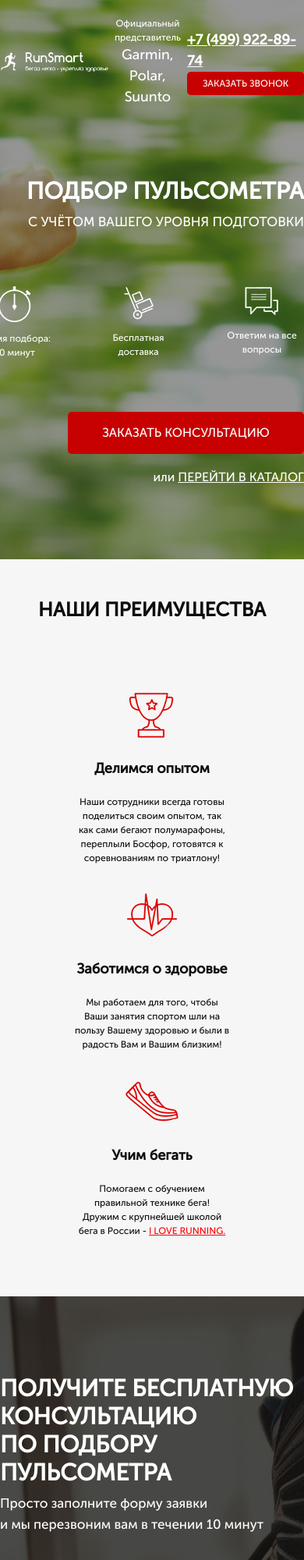
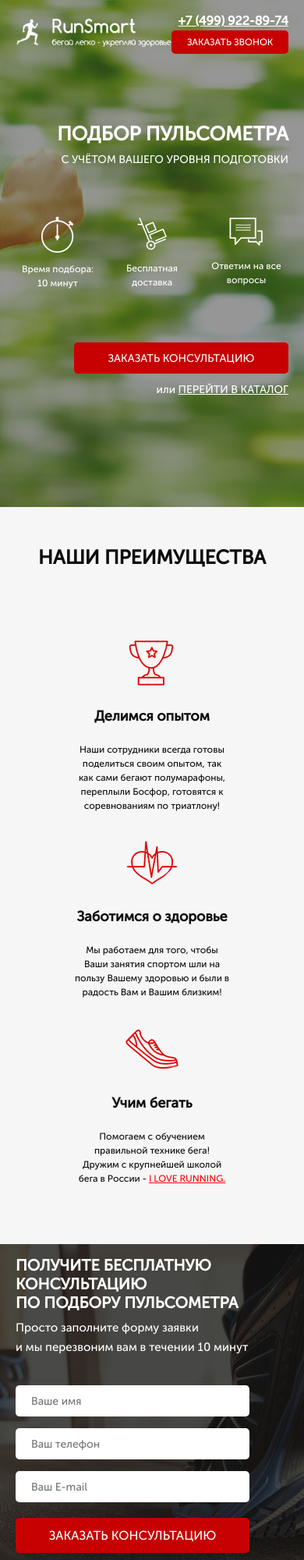
Before and after one commit to Vvlaad/Pulse_project, a website: page src/index.html in a window 390 px wide. Shown: the top 2000 px of the page at 78% size. Drawn offline with Linux system fonts and the light colour scheme; files whose address does not match are found by name.

Commit message:
three section&adapt

```diff
--- a/src/sass/base/_media.scss
+++ b/src/sass/base/_media.scss
@@ -10,6 +10,7 @@
             line-height: 20px;
         }
     }
+
 
 }
 @media (max-width: 991px) {
@@ -67,15 +68,68 @@
            margin-top: 20px;
            font-size: 12px;
        }
-       .title {
-           font-size: 25px;
-           &_left {
-               font-size: 25px;
-           }
-       }
    }
+   .title {
+        font-size: 25px;
+        &_left {
+        font-size: 20px;
+        }
+    }
+    .consultation {
+        min-height: 550px;
+        padding: 70px 0 62px 0;
+        &__descr {
+            font-size: 15px;
+            line-height: 25px;
+        }
+    }
+    .feed-form {
+        input {
+            height: 40px;
+        }
+    }
+    .button {
+        &_submit {
+            height: 45px;
+        }
+    }
 }
-@media (max-width: 575) {
-
-
+@media (max-width: 575px) {
+    .promo {
+        padding: 15px 20px;
+        &__header {
+            font-size: 25px;
+            line-height: 25px;
+        }
+        &__subheader {
+            font-size: 14px;
+        }
+        &__link {
+            font-size: 14px;
+            margin-top: 10px;
+        }
+        &__icons {
+            width: 350px;
+            margin-top: 55px;
+        }
+    }
+    .header {
+        &__official {
+            display: none;
+        }
+        &__phone {
+            font-size: 16px;
+        }
+    }
+    .button {
+        &_main {
+            width: 275px;
+            height: 40px;
+            font-size: 14px;
+        }
+    }
+    .consultation {
+        min-height: 450px;
+        padding: 15px 20px;
+    }
 }
```
Also changed, not shown: src/css/style.min.css.
